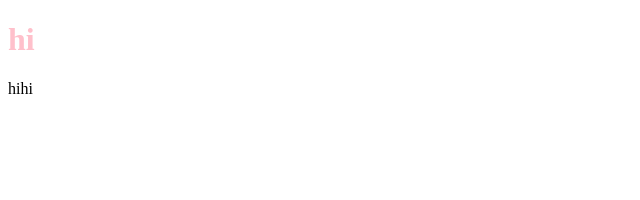
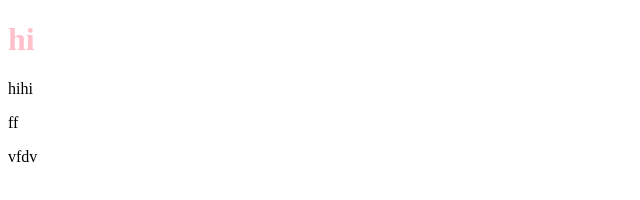
Before and after one commit to efchbd1013/myGit, a plain HTML site: page index.html in a window 1280 px wide. Shown: the full height of the page, 0-640 px from the left. Drawn offline with Linux system fonts and the light colour scheme.

Commit message:
with 2 p in master

```diff
--- a/index.html
+++ b/index.html
@@ -9,5 +9,8 @@
 <body>
     <h1>hi</h1>
     <p>hihi</p>
+    <p>ff
+    </p>
+    <p>vfdv</p>
 </body>
 </html>
```
